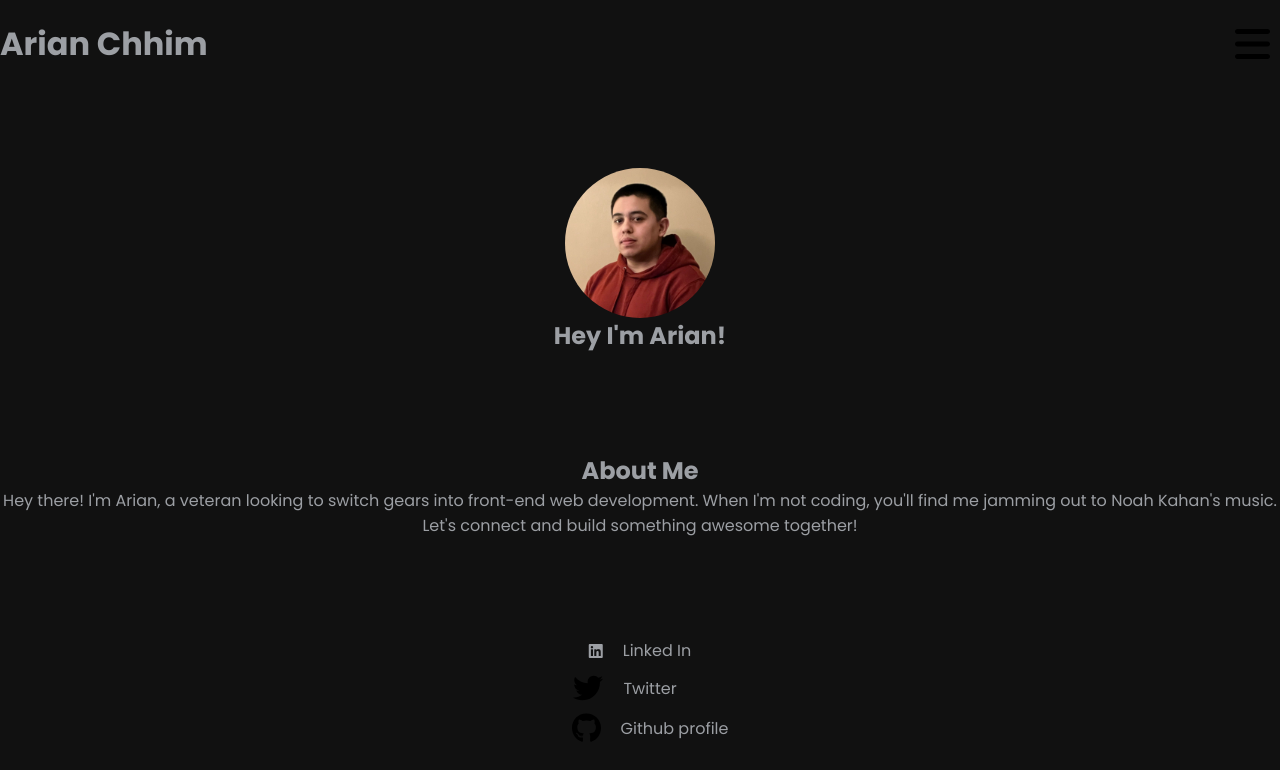
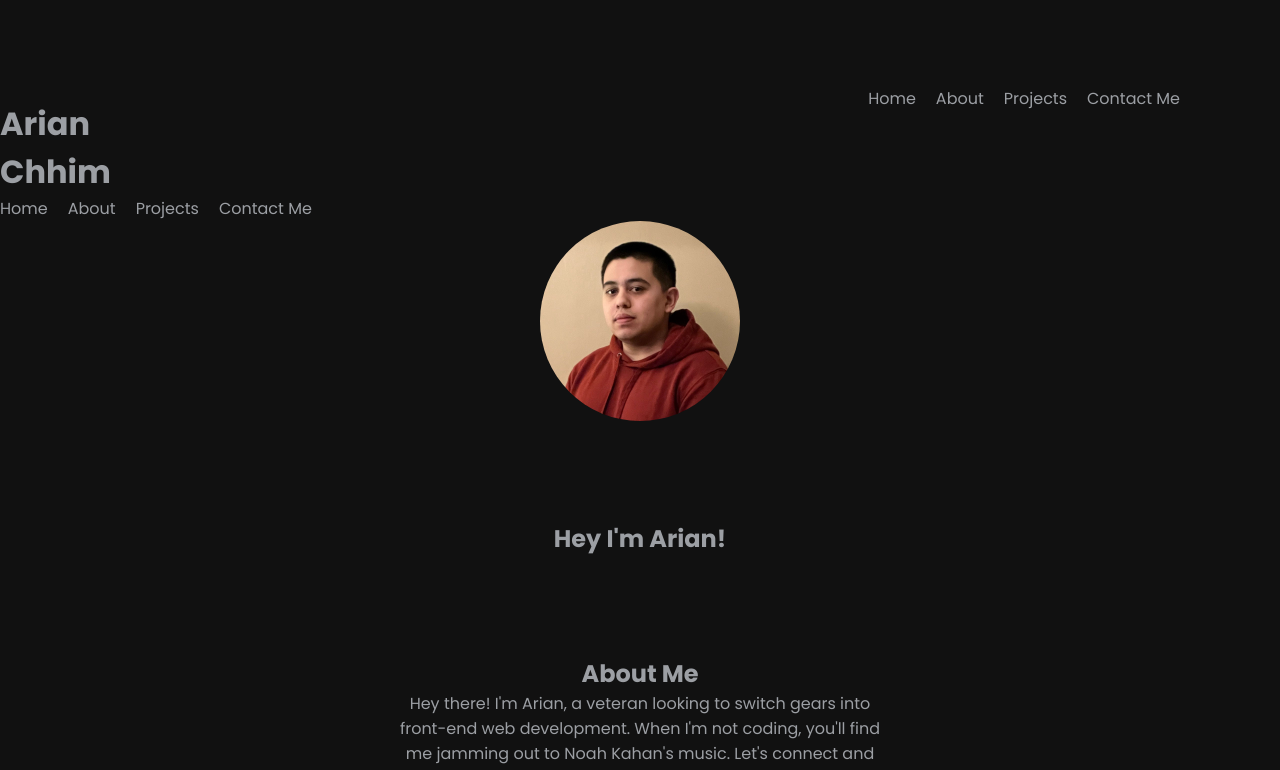
Before and after one commit to arianchhim978/Portfolio, a plain HTML site: page index.html in a window 1280 px wide. Shown: the top 770 px of the page. Drawn offline with Linux system fonts and the light colour scheme; a web font is replaced by a local one.

Commit message:
updated the scroll feature

```diff
--- a/index.html
+++ b/index.html
@@ -12,8 +12,21 @@
 </head>
 <body>
     <header>
+
+      <div class="fle">
         <h1>Arian Chhim</h1>
-        <img id="bar" class="bar" src="bars-solid.svg"> <!-- Adding an ID for JavaScript -->
+
+        <div class="free">
+        <ul class="menu">
+          <li><a href="#">Home</a></li>
+          <li><a href="#">About</a></li>
+          <li><a href="#">Projects</a></li>
+          <li><a href="#">Contact Me</a></li>
+      </ul><!-- Adding an ID for JavaScript -->
+       </div>
+        </div>
+        <img id="bar" class="bar" src="bars-solid.svg"> <!-- Overlay -->
+    </header>
     <div id="overlay" class="overlay">
       <ul class="menu">
           <li><a href="#">Home</a></li>
@@ -21,9 +34,7 @@
           <li><a href="#">Projects</a></li>
           <li><a href="#">Contact Me</a></li>
       </ul>
-        </div> <!-- Overlay -->
-    </header>
-
+      </div>
     <section class="flex">
         <img class='circle'src="pfp.jpeg">
         <h1>Hey I'm Arian!</h1>
--- a/style.css
+++ b/style.css
@@ -1,3 +1,72 @@
+* {
+    font-family: "Poppins", sans-serif;
+    margin: 0;
+    padding: 0;
+    color: #9c9fa4;
+}
+body {
+    background-color: rgb(17, 17, 17);
+    margin: 0;
+    padding: 0;
+}
+.bar{
+    display :none;
+}
+.menu{
+    display:flex;
+    gap:20px;
+    list-style:none;
+
+}
+.header{
+    display:flex;
+    align-items: center;
+
+}
+a{
+    text-decoration: none;
+}
+.fle{
+    display:flex;
+    align-items: center;
+    justify-content: space-between;
+
+}
+.free{
+    margin-right:100px;
+}
+.circle{
+    border-radius: 50%;
+    height:200px;
+}
+.flex {
+    display: flex;
+    flex-direction: column;
+    align-items: center;
+    text-align: center;
+
+}
+h1{
+    margin-top:100px;
+    width: 200px;
+}
+p{
+    width: 500px;
+}
+
+@media (max-width: 600px) {
+    .free{
+        display:none;
+    }
+
+
+    ul{
+        flex-direction: column;
+    }
+    .bar{
+        display:block;
+        margin-right: 10px;
+    }
     body {
         background-color: rgb(17, 17, 17);
         margin: 0;
@@ -19,13 +88,15 @@ header {
         display: flex;
         justify-content: space-between;
        align-items: center;
-    position: relative;
-    margin-top:20px; /* Position relative for overlay */
+       position: fixed;
+       width:100%;
+       background-color: rgb(17, 17, 17);
+       padding-top:10px;
     }
 
     .bar {
         height: 40px;
-    margin-right: 10px;
+
     }
 
     .overlay {
@@ -137,8 +208,4 @@ button{
         margin-left:auto;
         margin-right:auto;
     }
-@media (max-width: 600px) {
-    header {
-        position: relative; /* Reset position for overlay in smaller screens */
 }
-}
```
Lines whose indentation alone changed are shown as unchanged.
